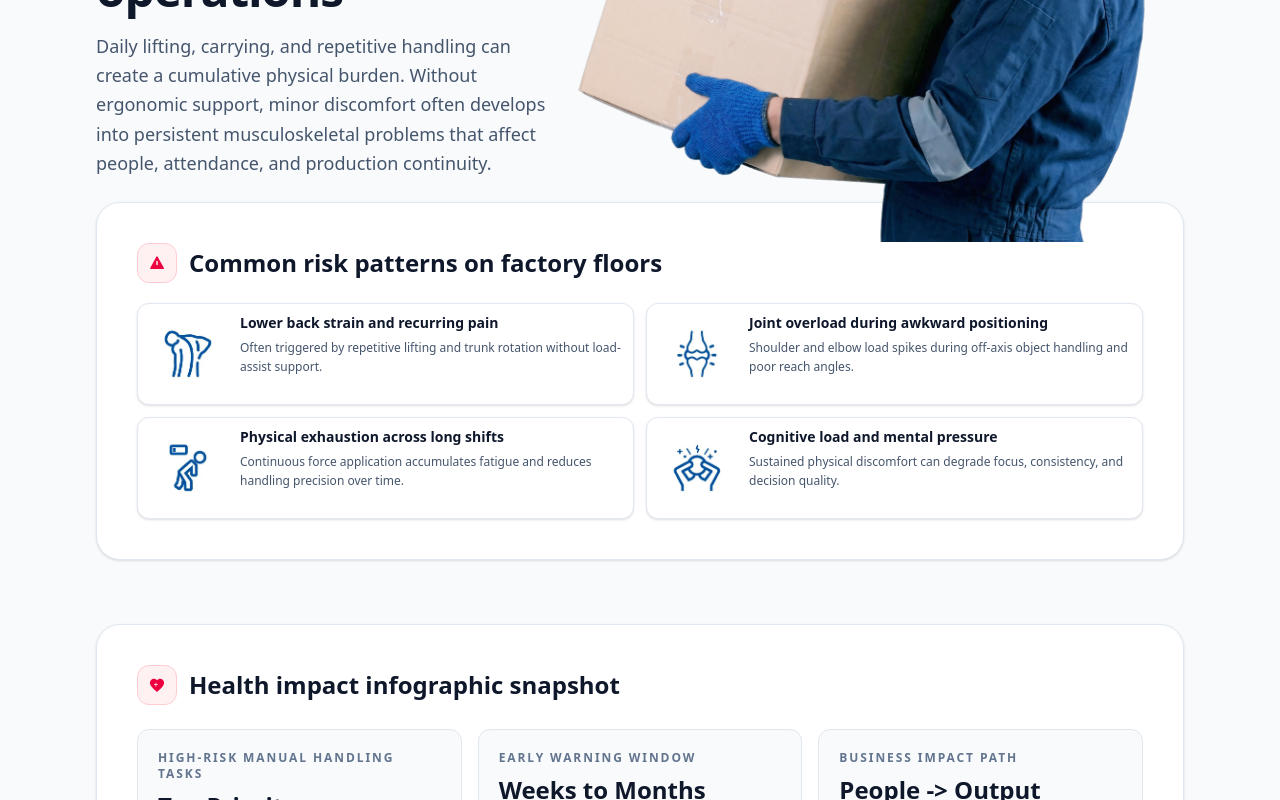
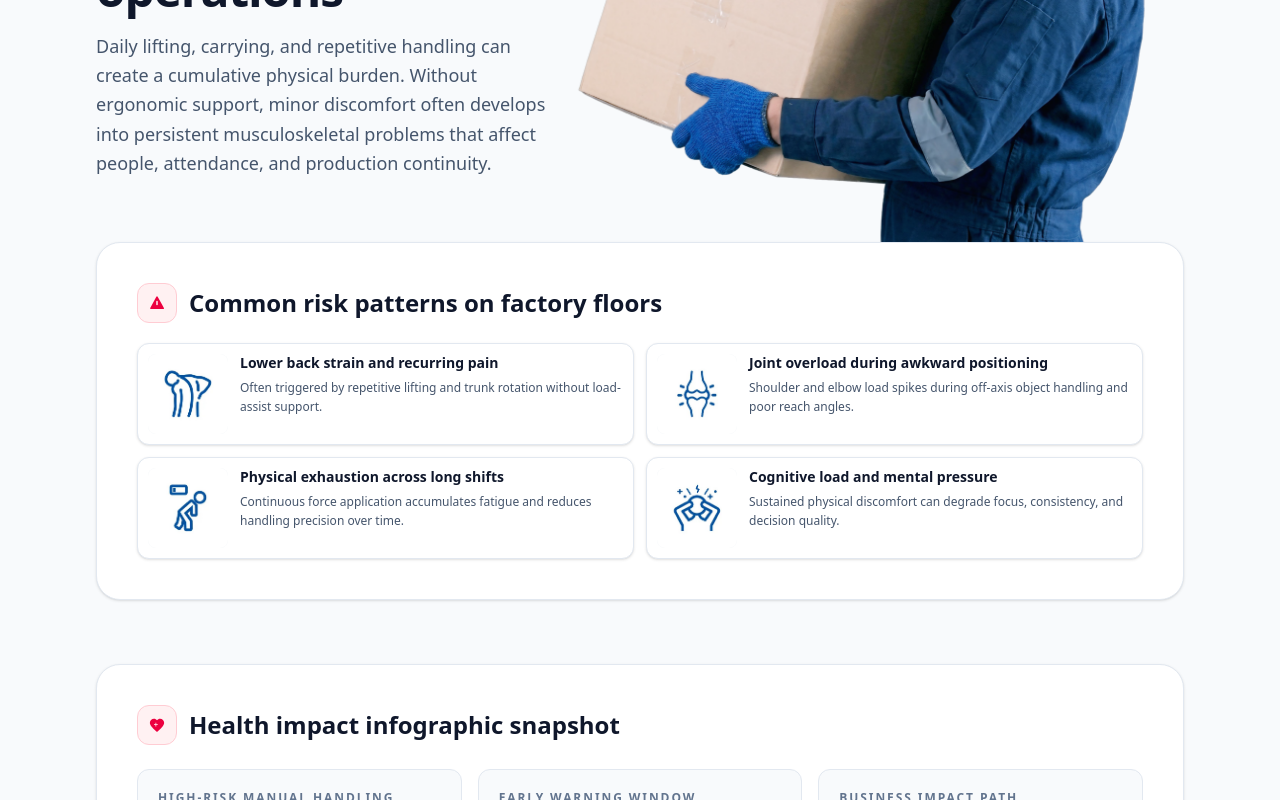
Before and after one commit to dqw-gif/dimensiwahyudi-web, a Next.js app: page /news/ergonomics/health-risks in a window 1280 px wide. Shown: the part 458-1258 px from the top of the page. Built offline with nearby package versions, Linux system fonts and the light colour scheme; no server answers.

Commit message:
Update page.tsx

```diff
--- a/app/news/ergonomics/health-risks/page.tsx
+++ b/app/news/ergonomics/health-risks/page.tsx
@@ -157,7 +157,7 @@ export default function ErgonomicsHealthRisksPage() {
           </div>
         </section>
 
-        <section className={`bg-white border border-slate-200 rounded-3xl ${spacingTokens.card.feature} shadow-sm lg:-mt-10`}>
+        <section className={`bg-white border border-slate-200 rounded-3xl ${spacingTokens.card.feature} shadow-sm`}>
           <div className="flex items-center gap-3 mb-5">
             <div className="w-10 h-10 rounded-xl bg-rose-50 border border-rose-200 text-rose-600 flex items-center justify-center">
               <SolidWarningIcon className="w-4.5 h-4.5" />
```
